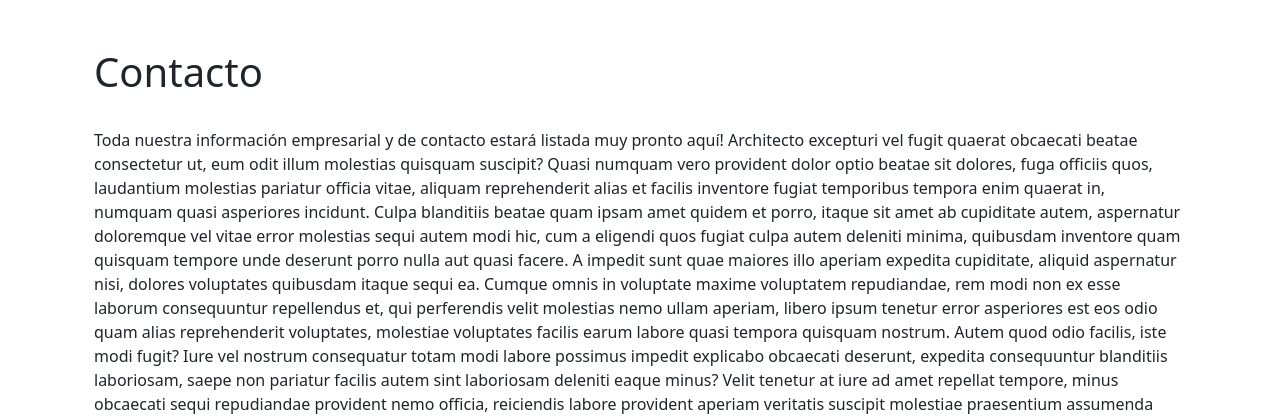
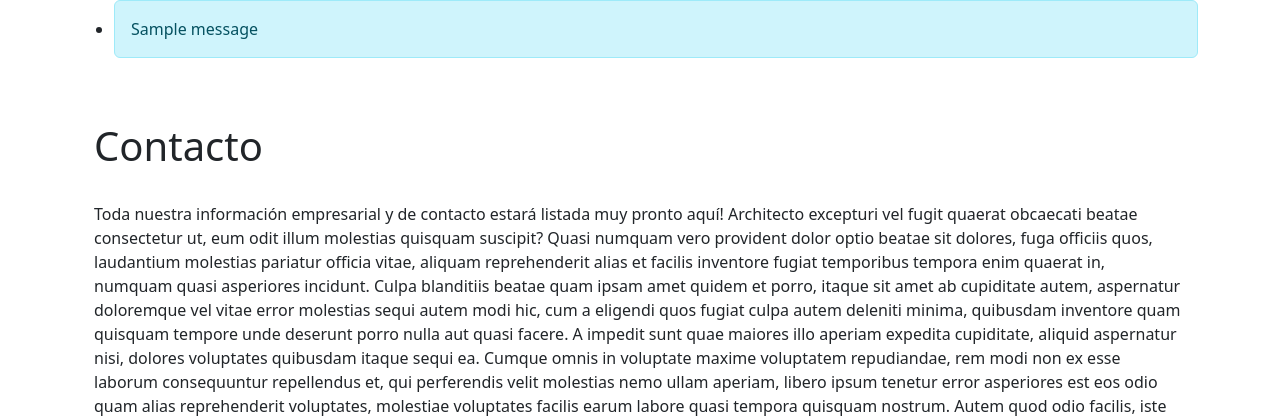
Before and after one commit to curenosm/IS-20232, a Django app: page /contacto in a window 1280 px wide. Shown: the part 56-474 px from the top of the page. Run offline with Django 4.2, Linux system fonts and the light colour scheme; tables that the repository leaves empty hold one stand-in row (values such as "Sample post"); one stand-in notice (Sample message) is shown.

Commit message:
Agregando soporte para messages de django con alerts de bootstrap

```diff
--- a/proyecto-final/50Amigos/mainApp/templates/fragments/base.html
+++ b/proyecto-final/50Amigos/mainApp/templates/fragments/base.html
@@ -19,7 +19,11 @@
     />
 
     <!-- Core theme CSS (includes Bootstrap)-->
-    <link href="https://cdn.jsdelivr.net/npm/bootstrap@5.3.0-alpha3/dist/css/bootstrap.min.css" rel="stylesheet" integrity="sha384-KK94CHFLLe+nY2dmCWGMq91rCGa5gtU4mk92HdvYe+M/SXH301p5ILy+dN9+nJOZ" crossorigin="anonymous">
+    <link
+        href="https://cdn.jsdelivr.net/npm/bootstrap@5.3.0-alpha3/dist/css/bootstrap.min.css"
+        rel="stylesheet"
+        integrity="sha384-KK94CHFLLe+nY2dmCWGMq91rCGa5gtU4mk92HdvYe+M/SXH301p5ILy+dN9+nJOZ"
+        crossorigin="anonymous">
 
     {% block styles %}{% endblock %}
 </head>
@@ -30,6 +34,23 @@
 
     <!-- Contenido -->
     <div class="container" id="content">
+
+        {% block alerts %}
+            {% if messages %}
+            <ul class="messages">
+                {% for message in messages %}
+                <li{% if message.tags %} class="{{ message.tags }}"{% endif %}>
+
+                    <div class="alert alert-info" role="alert">
+                        {{ message }}
+                    </div>
+
+                    </li>
+                {% endfor %}
+            </ul>
+            {% endif %}
+        {% endblock%}
+
         {% block content %}{% endblock %}
     </div>
 
@@ -43,7 +64,10 @@
     </footer>
 
     <!-- Bootstrap core JS-->
-    <script src="https://cdn.jsdelivr.net/npm/bootstrap@5.3.0-alpha3/dist/js/bootstrap.bundle.min.js" integrity="sha384-ENjdO4Dr2bkBIFxQpeoTz1HIcje39Wm4jDKdf19U8gI4ddQ3GYNS7NTKfAdVQSZe" crossorigin="anonymous"></script>
+    <script
+        src="https://cdn.jsdelivr.net/npm/bootstrap@5.3.0-alpha3/dist/js/bootstrap.bundle.min.js"
+        integrity="sha384-ENjdO4Dr2bkBIFxQpeoTz1HIcje39Wm4jDKdf19U8gI4ddQ3GYNS7NTKfAdVQSZe"
+        crossorigin="anonymous"></script>
 
     {% block scripts %}{% endblock %}
 
```
